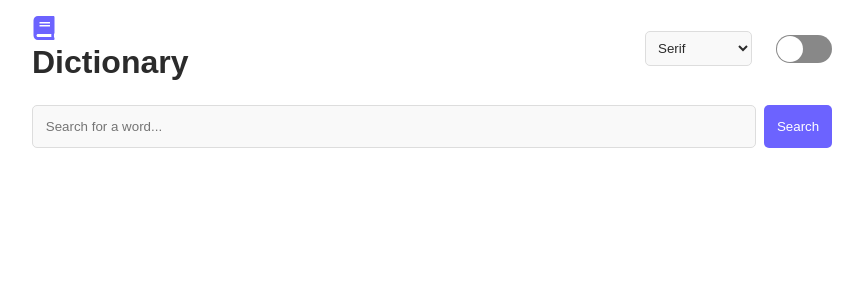
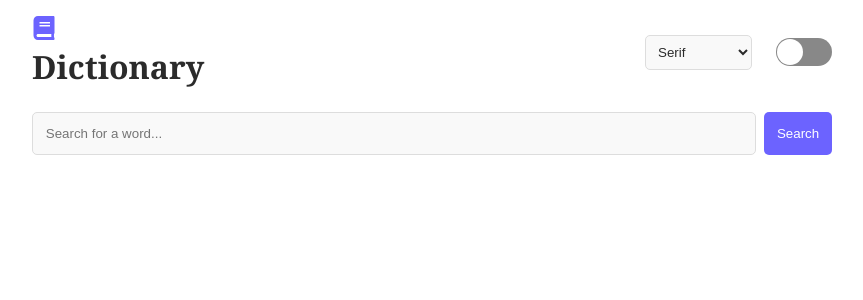
Before and after one commit to Shuicohen/Dictionary-Web-App, a React (Create React App) app in the folder client/: page / in a window 1280 px wide. Shown: the top 300 px of the page, without its empty margins (208-1071 px from the left). Built offline with nearby package versions, Linux system fonts and the light colour scheme.

Commit message:
Update App.css

```diff
--- a/client/src/styles/App.css
+++ b/client/src/styles/App.css
@@ -266,3 +266,19 @@ body {
 .word-details {
     position: relative;
 }
+.serif {
+    font-family: 'Georgia', serif;
+  }
+
+  .sans-serif {
+    font-family: 'Arial', sans-serif;
+  }
+
+  .monospace {
+    font-family: 'Courier New', monospace;
+  }
+
+  /* Transition for smooth changes */
+  .app {
+    transition: background-color 0.3s ease, color 0.3s ease, font-family 0.3s ease;
+  }
```
